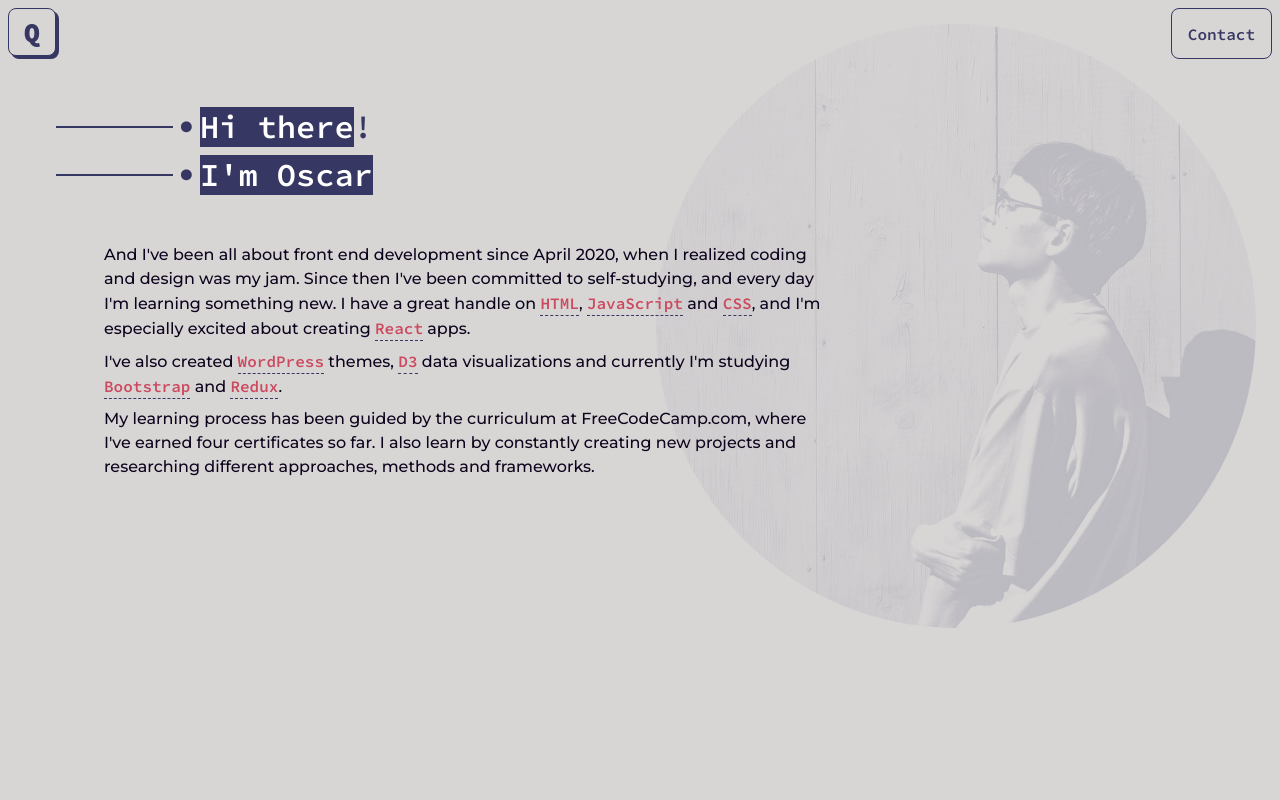
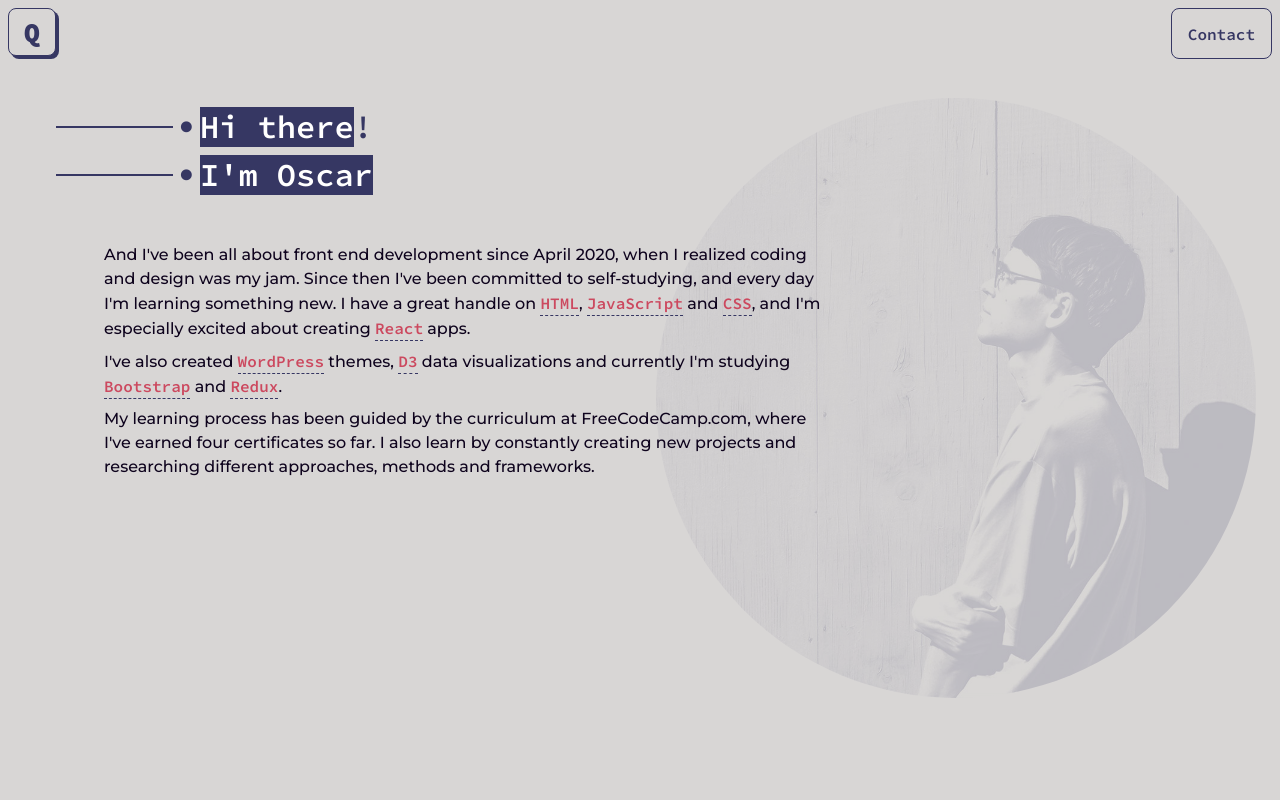
Before and after one commit to qvistsson/qvistsson.github.io, a React (Create React App) app: page / in a window 1280 px wide. Shown: the top 800 px of the page. Built offline with nearby package versions, Linux system fonts and the light colour scheme.

Commit message:
portrait position fix

```diff
--- a/src/components/Portrait.css
+++ b/src/components/Portrait.css
@@ -2,10 +2,18 @@
   top: 0;
   left: 0;
   width: 100%;
+  height: 100%;
   position: absolute;
   z-index: -1;
   display: flex;
   justify-content: flex-end;
+  align-items: flex-start;
+}
+
+@media screen and (min-width: 1150px) {
+  .Portrait-wrapper {
+    align-items: center;
+  }
 }
 
 .Portrait-img-wrapper {
```
